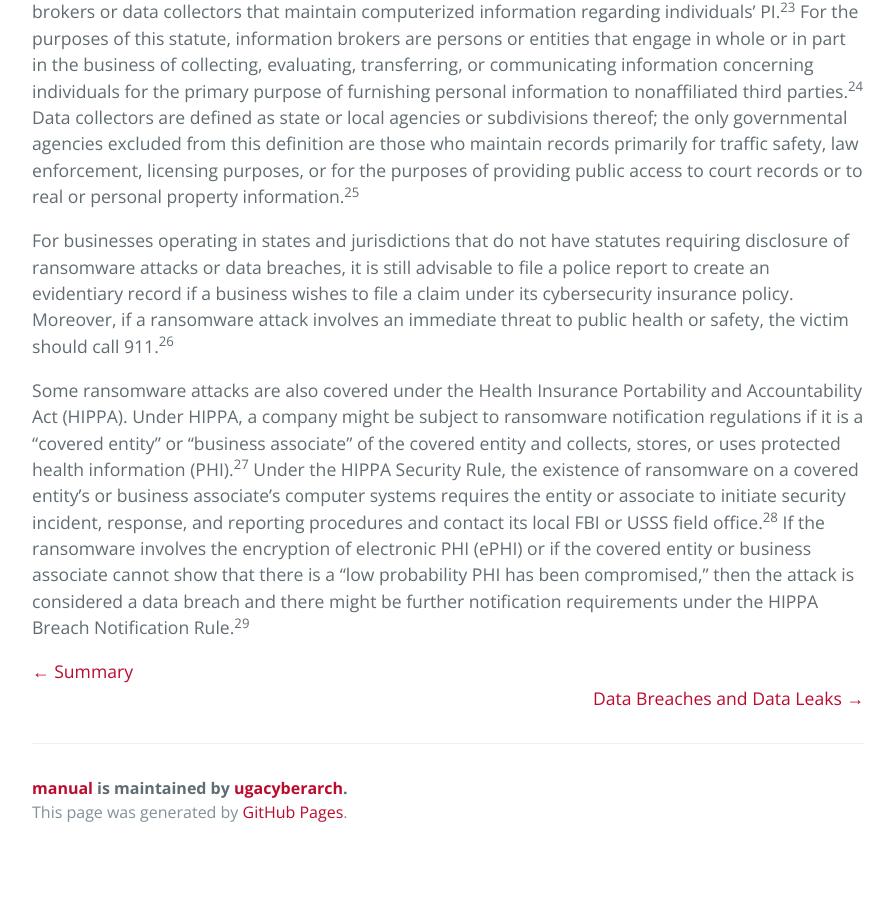
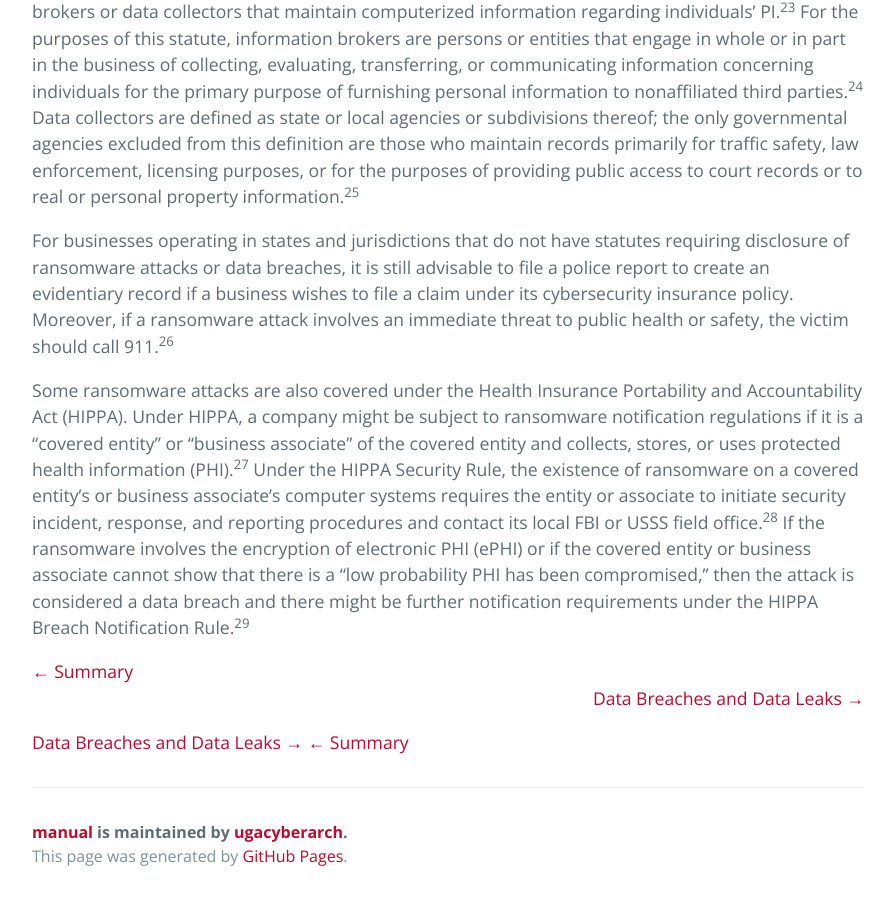
Before and after one commit to ugacyberarch/manual, a Jekyll site: the page built from ransomware.md, in a window 1280 px wide and 900 px high, scrolled down 2873 px. Shown: the whole window, without its empty margins (192-1086 px from the left). Built offline with Jekyll 4.4.1, drawn with Linux system fonts in a browser that asks for light colours; before the commit the page ends 3729 px from its top, so only the background shows below that.

Commit message:
Update ransomware.md

```diff
--- a/ransomware.md
+++ b/ransomware.md
@@ -43,3 +43,12 @@ Some ransomware attacks are also covered under the Health Insurance Portability
 <div style="text-align: right">
  <a href="./data_breaches_leaks.html">Data Breaches and Data Leaks →</a>
  </div>
+
+
+
+<span class="right">
+  <a href="./data_breaches_leaks.html">Data Breaches and Data Leaks →</a>
+</span>
+<span class="left">
+ <a href="./phishing_summary.html">← Summary</a>
+</span>
```
